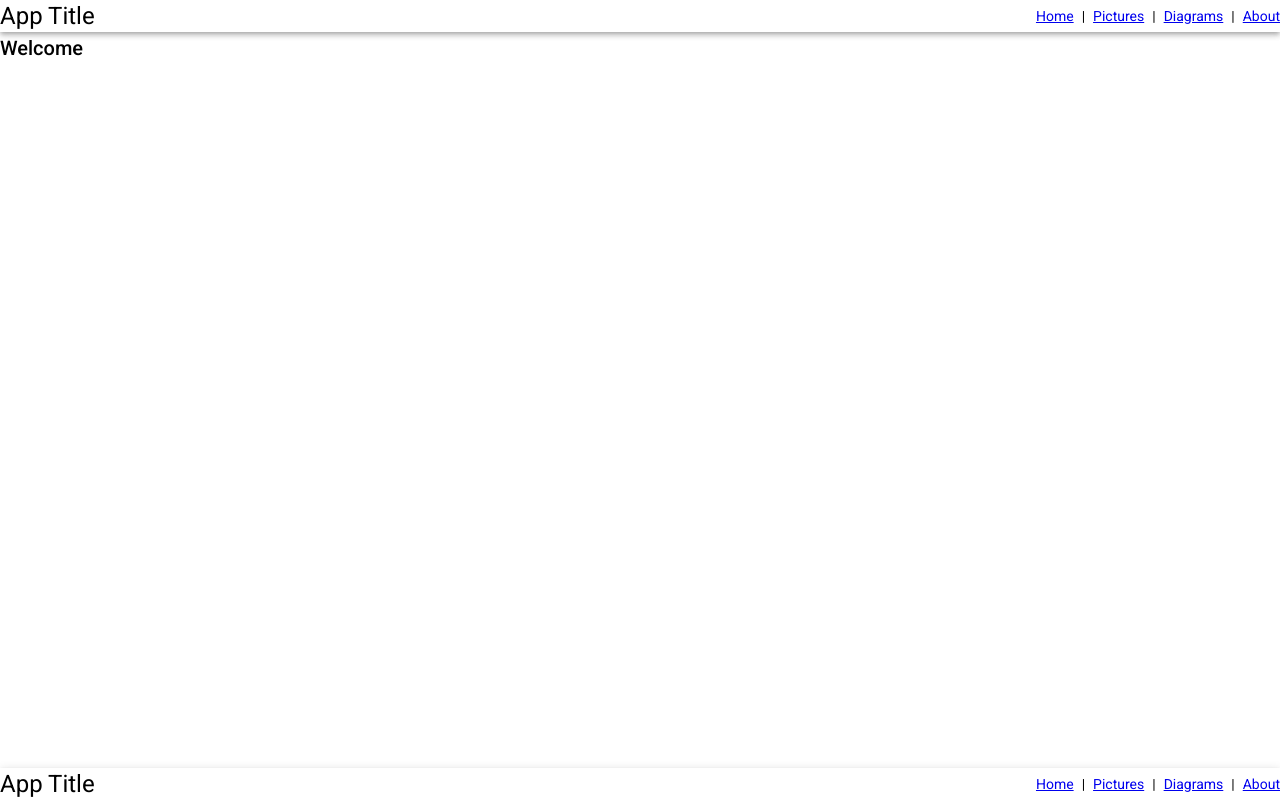
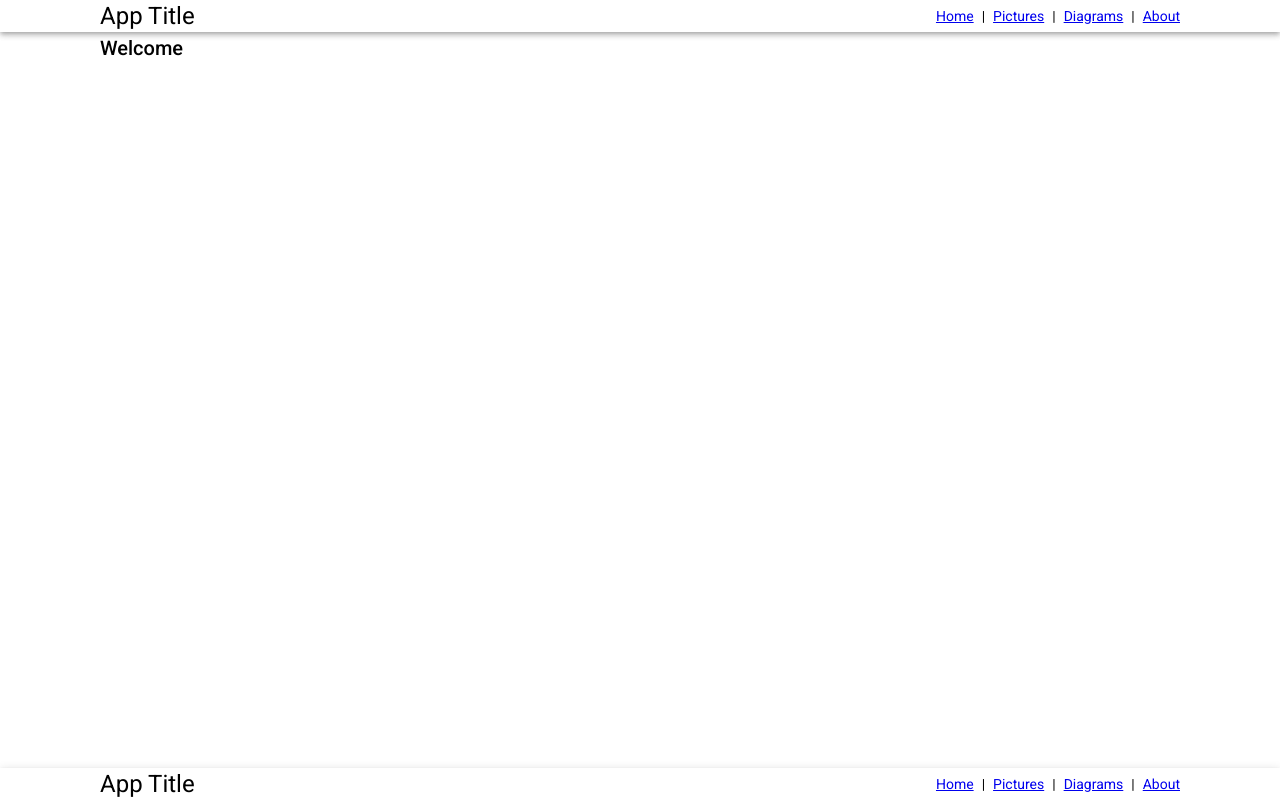
Before and after one commit to abbratu/sts-v, an Angular app in the folder sts-v/: page / in a window 1280 px wide. Built offline with nearby package versions, Linux system fonts and the light colour scheme.

Commit message:
add the app layout

```diff
--- a/sts-v/projects/sts-v/app/src/app/modules/layout/app-layout.modules.ts
+++ b/sts-v/projects/sts-v/app/src/app/modules/layout/app-layout.modules.ts
@@ -2,6 +2,7 @@ import { CommonModule } from '@angular/common';
 import { NgModule } from '@angular/core';
 import { FlexLayoutModule } from '@angular/flex-layout';
 import { RouterModule } from '@angular/router';
+import { AppLayoutContainerComponent } from './components/layout-container/app-layout-container.component';
 import { AppLayoutFooterComponent } from './components/layout-footer/app-layout-footer.component';
 import { AppLayoutHeaderComponent } from './components/layout-header/app-layout-header.component';
 import { AppLayoutNavComponent } from './components/layout-nav/app-layout-nav.component';
@@ -13,6 +14,7 @@ import { AppLayoutComponent } from './components/layout/app-layout.component';
     AppLayoutHeaderComponent,
     AppLayoutFooterComponent,
     AppLayoutNavComponent,
+    AppLayoutContainerComponent
   ],
   imports: [CommonModule, FlexLayoutModule, RouterModule],
   exports: [AppLayoutComponent],
--- /dev/null
+++ b/sts-v/projects/sts-v/app/src/app/modules/layout/components/layout-container/app-layout-container.component.html
@@ -0,0 +1,12 @@
+<div fxLayout="row" fxLayoutGap.xs="8px" fxLayoutGap.sm="16px">
+  <div fxFlex></div>
+  <div
+    fxFlex.xs="100%"
+    fxFlex.sm="100%"
+    fxFlex.md="800px"
+    fxFlex.gt-md="1080px"
+  >
+    <ng-content></ng-content>
+  </div>
+  <div fxFlex></div>
+</div>
--- a/sts-v/projects/sts-v/app/src/app/modules/layout/components/layout-footer/app-layout-footer.component.html
+++ b/sts-v/projects/sts-v/app/src/app/modules/layout/components/layout-footer/app-layout-footer.component.html
@@ -1,6 +1,10 @@
-<footer fxLayout="row" fxLayoutAlign="start center">
-  <div fxFlex>
-    <h1>App Title</h1>
-  </div>
-  <app-layout-nav></app-layout-nav>
+<footer>
+  <app-layout-container>
+    <div fxLayout="row" fxLayoutAlign="start center">
+      <div fxFlex>
+        <h1>App Title</h1>
+      </div>
+      <app-layout-nav></app-layout-nav>
+    </div>
+  </app-layout-container>
 </footer>
--- a/sts-v/projects/sts-v/app/src/app/modules/layout/components/layout-header/app-layout-header.component.html
+++ b/sts-v/projects/sts-v/app/src/app/modules/layout/components/layout-header/app-layout-header.component.html
@@ -1,6 +1,10 @@
-<header fxLayout="row" fxLayoutAlign="start center">
-    <div fxFlex>
+<header>
+  <app-layout-container>
+    <div fxLayout="row" fxLayoutAlign="start center">
+      <div fxFlex>
         <h1>App Title</h1>
+      </div>
+      <app-layout-nav></app-layout-nav>
     </div>
-    <app-layout-nav></app-layout-nav>
+  </app-layout-container>
 </header>
--- a/sts-v/projects/sts-v/app/src/app/modules/layout/components/layout/app-layout.component.html
+++ b/sts-v/projects/sts-v/app/src/app/modules/layout/components/layout/app-layout.component.html
@@ -3,7 +3,9 @@
     <app-layout-nav></app-layout-nav>
   </app-layout-header>
   <main fxFlex>
+    <app-layout-container>
       <ng-content></ng-content>
+    </app-layout-container>
   </main>
   <app-layout-footer class="mat-elevation-z4"></app-layout-footer>
 </div>
```
Also changed, not shown: sts-v/projects/sts-v/app/src/app/modules/layout/components/layout-container/app-layout-container.component.ts (added, +9 -0 lines), sts-v/projects/sts-v/app/src/app/modules/layout/components/layout-container/app-layout-container.component.scss (added). Lines whose indentation alone changed are shown as unchanged.
